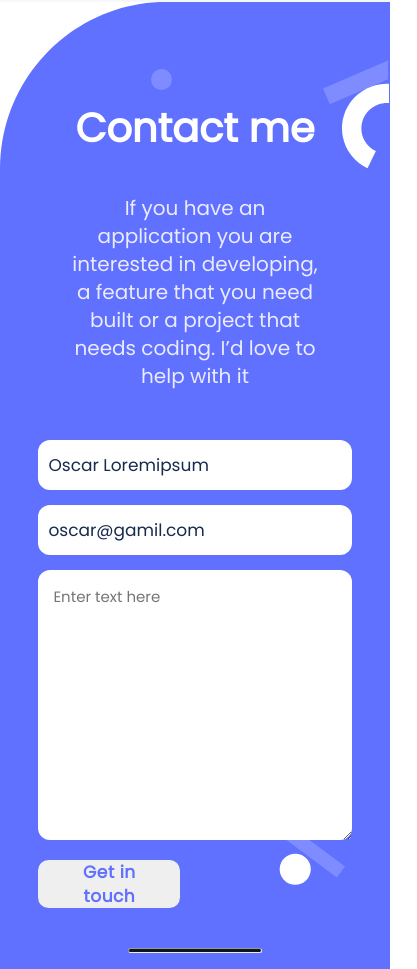
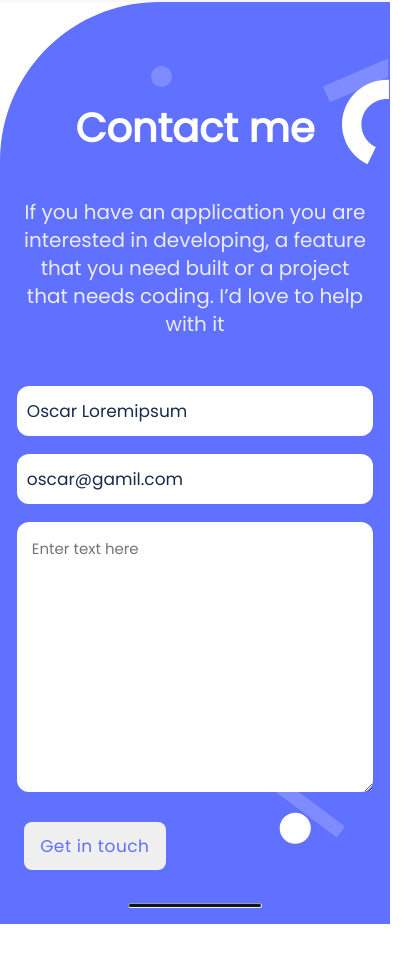
Before and after one commit to oscar-byte15/portfolio_contact_form, a website: page index.html in a window 390 px wide. Shown: the part 4816-5785 px from the top of the page, 417 px wide, since content can reach past the window. After the commit the page ends 5740 px from the top, so only its background shows below. Drawn offline with Linux system fonts and the light colour scheme.

Commit message:
Fixing issues with margin
Fixing issues with margin form button and general form

```diff
--- a/css/main.css
+++ b/css/main.css
@@ -540,7 +540,7 @@ hr {
     display: flex;
     flex-direction: column;
     gap: 15px;
-    margin-bottom: 29.5px;
+    margin: 24px;
     width: 45%;
   }
 
@@ -565,22 +565,22 @@ hr {
     border: none;
   }
 
-  .reach_me button {
+  .reach_me .button {
     font-family: Poppins, sans-serif;
-    font-weight: 800;
+    font-weight: 500;
     font-size: 17px;
     line-height: 24px;
     display: flex;
     align-items: center;
     text-align: center;
-    letter-spacing: 0.03em;
     color: #6070ff;
     align-self: flex-start;
-    padding: 20px 35px;
-    border-radius: 12px;
-    border: none;
-    margin: 5px auto;
-    width: 140px;
+    margin: 24px 1px;
+    border-radius: 8px;
+    width: 142px;
+    height: 48px;
+    left: 24px;
+    padding: 12px 16px;
   }
 
   .reach_me button:hover {
@@ -633,10 +633,8 @@ hr {
     line-height: 28px;
     text-align: center;
     color: #ebebff;
-    margin: auto 3.5%;
-    padding: 0 2.5%;
+    margin: 24px 3px;
     font-style: normal;
-    margin-bottom: 50px;
   }
 }
 
@@ -645,7 +643,7 @@ hr {
     display: flex;
     flex-direction: column;
     gap: 15px;
-    margin-bottom: 29.5px;
+    margin: 24px;
     width: 53.5%;
   }
 
@@ -672,20 +670,20 @@ hr {
 
   .reach_me button {
     font-family: Poppins, sans-serif;
-    font-weight: 800;
+    font-weight: 500;
     font-size: 17px;
     line-height: 24px;
     display: flex;
     align-items: center;
     text-align: center;
-    letter-spacing: 0.03em;
     color: #6070ff;
     align-self: flex-start;
-    padding: 20px 35px;
-    border-radius: 12px;
-    border: none;
-    margin: 7px auto;
-    width: 140px;
+    margin: 24px 1px;
+    border-radius: 8px;
+    width: 142px;
+    height: 48px;
+    left: 24px;
+    padding: 12px 16px;
   }
 
   .reach_me button:hover {
@@ -738,8 +736,7 @@ hr {
     line-height: 28px;
     text-align: center;
     color: #ebebff;
-    margin: auto 3.5%;
-    padding: 0 2.5%;
+    margin: auto auto;
     font-style: normal;
     margin-bottom: 50px;
   }
@@ -792,12 +789,11 @@ hr {
     font-family: Poppins, sans-serif;
     font-size: 20px;
     line-height: 28px;
+    font-weight: 400;
     text-align: center;
     color: #ebebff;
-    margin: auto 8.5%;
-    padding: 0 3.5%;
+    margin: 24px;
     font-style: normal;
-    margin-bottom: 50px;
   }
 
   .div-wrap .form-paragraph { margin-bottom: 40px; }
@@ -897,15 +893,16 @@ hr {
   font-family: Poppins, sans-serif;
   font-size: 20px;
   line-height: 28px;
+  font-weight: 400;
   text-align: center;
   color: #ebebff;
-  margin: auto 14.5%;
+  margin: auto 15.5%;
   padding: 0 14.5%;
   font-style: normal;
   margin-bottom: 50px;
 }
 
-.div-wrap .form-paragraph { margin-bottom: 40px; }
+.div-wrap .form-paragraph { margin-bottom: 24px; }
 
 .reach_me input {
   font-family: Poppins, sans-serif;
@@ -928,56 +925,64 @@ hr {
   border: none;
 }
 
-.reach_me button {
+.reach_me .button {
   font-family: 'Poppins', sans-serif;
   font-style: normal;
   font-weight: 500;
   font-size: 17px;
   line-height: 24px;
   display: flex;
-  flex-direction: row;
   align-items: center;
   text-align: center;
   letter-spacing: 0.03em;
   color: #6070ff;
-  align-self: flex-start;
   border: none;
-  width: 180px;
+  width: 142px;
   height: 48px;
-  padding: 20px 35px;
+  padding: 12px 16px;
   border-radius: 12px;
-  margin: 7px auto;
+  flex-direction: row;
+  justify-content: center;
+  margin: 24px auto;
 }
 
 @media (max-width: 720px) {
   .reach_me {
     flex-direction: column;
-    gap: 15px;
+    gap: 18px;
     width: 90%;
-    margin-bottom: 30px;
+    margin: 24px 24px;
   }
 
   .div-wrap .form-paragraph {
-    margin-bottom: 30px;
-    padding: 20px 0;
+    font-family: Poppins, sans-serif;
+    font-size: 20px;
+    line-height: 28px;
+    font-weight: 400;
+    text-align: center;
+    color: #ebebff;
+    padding: 24px 1px;
+    margin: 0 5%;
+    font-style: normal;
   }
 
-  .reach_me button {
+  .reach_me .button {
     font-family: Poppins, sans-serif;
-    font-weight: 800;
+    font-weight: 500;
     font-size: 17px;
     line-height: 24px;
+    display: flex;
     align-items: center;
     text-align: center;
-    letter-spacing: 0.03em;
     color: #6070ff;
     align-self: flex-start;
-    margin: 5px 5px 5% 0;
-    border-radius: 10.5px;
+    margin: 12px 7px;
+    border-radius: 8px;
     border: none;
     width: 142px;
     height: 48px;
-    float: left;
+    left: 24px;
+    padding: 12px 16px;
   }
 
   hr {
--- a/index.html
+++ b/index.html
@@ -341,7 +341,7 @@
                <input type="text" name="name" placeholder="Oscar Loremipsum" maxlength="30" required>
                <input type="email" name="email" placeholder="oscar@gamil.com" required>
                <textarea name="messages" rows="10" maxlength="500" required placeholder="Enter text here"></textarea>
-               <button type="submit" name="submit">Get in touch</button>
+               <button class="button" type="submit" name="submit">Get in touch</button>
                <span></span>
              </form>
              <hr>
```
